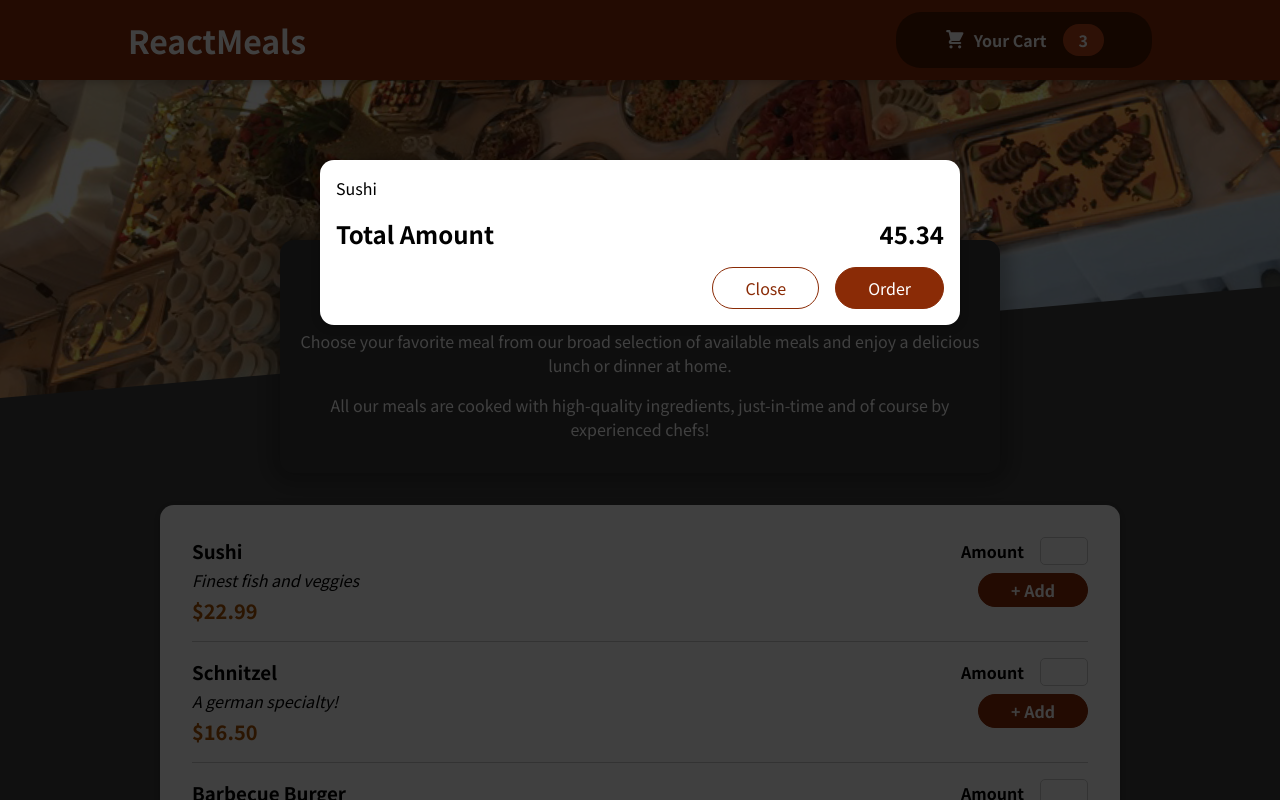
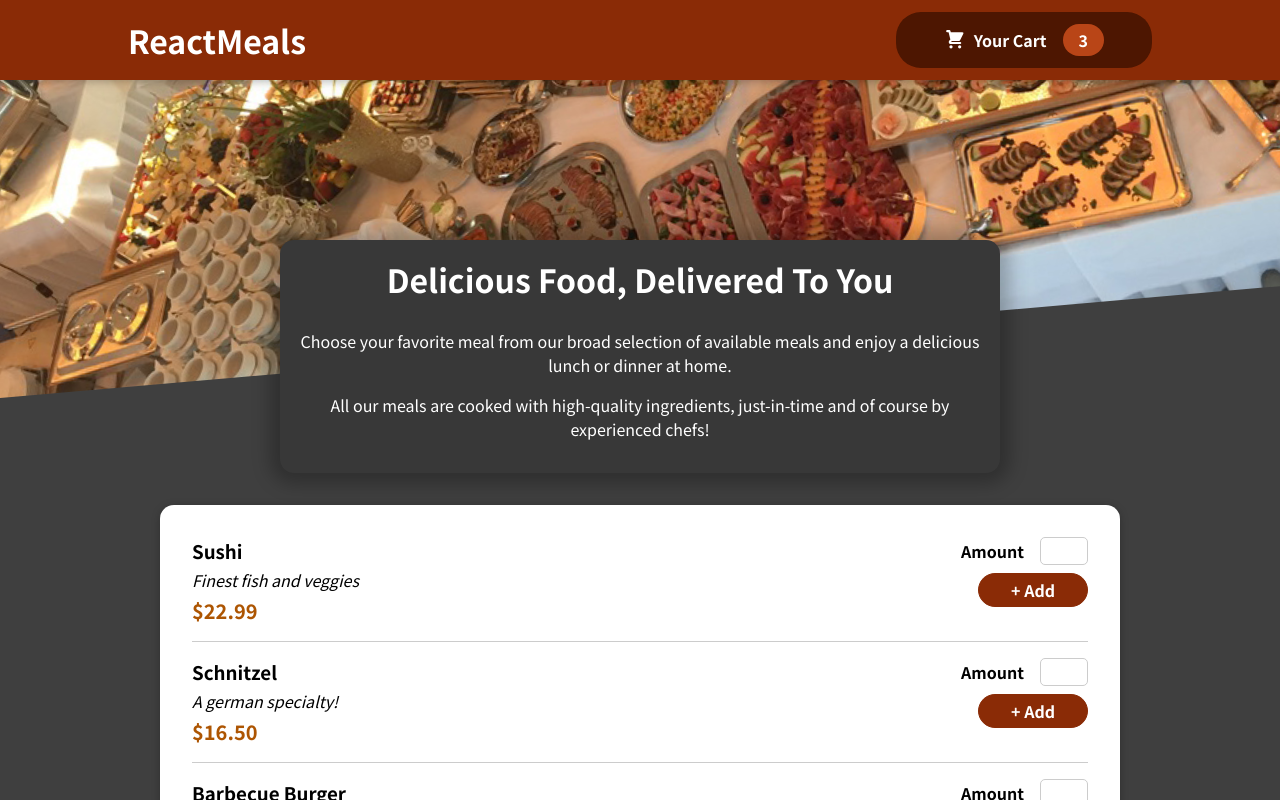
Before and after one commit to Mirza-Moiz/food-order-app, a React (Create React App) app: page / in a window 1280 px wide. Shown: the top 800 px of the page. Built offline with nearby package versions, Linux system fonts and the light colour scheme.

Commit message:
Added Context

```diff
--- a/src/App.js
+++ b/src/App.js
@@ -1,18 +1,28 @@
-import { Fragment } from "react";
+import { Fragment, useState } from "react";
 import Header from "./components/Layout/Header";
 import Meals from "./components/Meals/Meals";
 import Cart from "./components/Cart/Cart";
+import CartProvider from "./store/CartProvider";
 
 function App() {
+  const [cartIsShown, setCartIsShown] = useState(false);
+
+  const showCartHandler = () => {
+    setCartIsShown(true);
+  }
+  const hideCartHandler = () => {
+    setCartIsShown(false);
+  }
+
   return (
-    <Fragment>
-      <Cart />
-      <Header />
+    <CartProvider>
+      {cartIsShown && <Cart onHideCart={hideCartHandler} />}
+      <Header onShowCart={showCartHandler} />
       <main>
         <Meals />
       </main>
 
-    </Fragment >
+    </CartProvider >
   );
 }
 
--- a/src/components/Cart/Cart.js
+++ b/src/components/Cart/Cart.js
@@ -13,14 +13,14 @@ const Cart = (props) => {
             <li>{item.name}</li>)}
     </ul>
     return (
-        <Modal>
+        <Modal onClose={props.onHideCart}>
             {CartItems}
             <div className={styles.total}>
                 <span>Total Amount</span>
                 <span>45.34</span>
             </div>
             <div className={styles.actions}>
-                <button className={styles['button--alt']}>Close</button>
+                <button className={styles['button--alt']} onClick={props.onHideCart}>Close</button>
                 <button className={styles.button}>Order</button>
             </div>
         </Modal>
--- a/src/components/Layout/Header.js
+++ b/src/components/Layout/Header.js
@@ -4,12 +4,12 @@ import styles from './Header.module.css'
 import mealsImage from '../../assets/meals.jpg'
 import HeaderCartButton from './HeaderCartButton'
 
-const Header = () => {
+const Header = (props) => {
     return (
         <Fragment>
             <header className={styles.header}>
                 <h1>ReactMeals</h1>
-                <HeaderCartButton />
+                <HeaderCartButton onClick={props.onShowCart} />
             </header>
             <div className={styles['main-image']}>
                 <img src={mealsImage} alt="A table full of delicious food." />
--- a/src/components/Layout/HeaderCartButton.js
+++ b/src/components/Layout/HeaderCartButton.js
@@ -1,9 +1,9 @@
 import React from 'react'
 import CartIcon from '../Cart/CartIcon'
 import styles from './HeaderCartButton.module.css'
-const HeaderCartButton = () => {
+const HeaderCartButton = (props) => {
     return (
-        <button className={styles.button}>
+        <button className={styles.button} onClick={props.onClick}>
             <span className={styles.icon}>
                 <CartIcon />
             </span>
--- a/src/components/UI/Modal.js
+++ b/src/components/UI/Modal.js
@@ -2,9 +2,9 @@ import React, { Fragment } from 'react'
 import ReactDOM from 'react-dom'
 import styles from './Modal.module.css'
 
-const BackDrop = () => {
+const BackDrop = (props) => {
     return (
-        <div className={styles.backdrop} />
+        <div className={styles.backdrop} onClick={props.onClose} />
     )
 }
 const ModalOverlay = (props) => {
@@ -20,7 +20,7 @@ const Modal = (props) => {
     const overlayElement = document.getElementById('overlay')
     return (
         <Fragment>
-            {ReactDOM.createPortal(<BackDrop />, overlayElement)}
+            {ReactDOM.createPortal(<BackDrop onClose={props.onClose} />, overlayElement)}
             {ReactDOM.createPortal(<ModalOverlay>{props.children}</ModalOverlay>, overlayElement)}
         </Fragment>
     )
--- /dev/null
+++ b/src/store/CartProvider.js
@@ -0,0 +1,27 @@
+import React from 'react'
+import CartContext from './cart-context'
+
+const CartProvider = (props) => {
+
+    const addItemToCartHandler = () => {
+
+    }
+    const removeItemFromCartHandler = () => {
+
+    }
+
+    const cartContext = {
+        items: [],
+        totalAmount: 0,
+        addItem: addItemToCartHandler,
+        removeItem: removeItemFromCartHandler
+    }
+
+    return (
+        <CartContext.Provider value={cartContext}>
+            {props.children}
+        </CartContext.Provider>
+    )
+}
+
+export default CartProvider
--- /dev/null
+++ b/src/store/cart-context.js
@@ -0,0 +1,9 @@
+import React from 'react'
+
+const CartContext = React.createContext({
+    items: [],
+    totalAmount: 0,
+    AddItem: (item) => { },
+    removeItem: (id) => { }
+})
+export default CartContext
```
